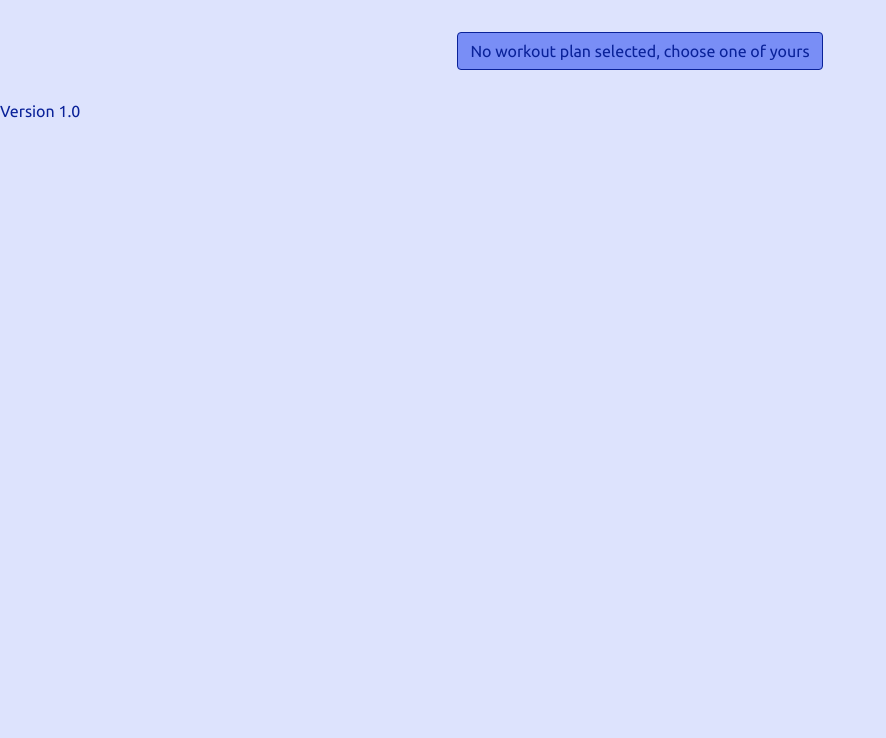
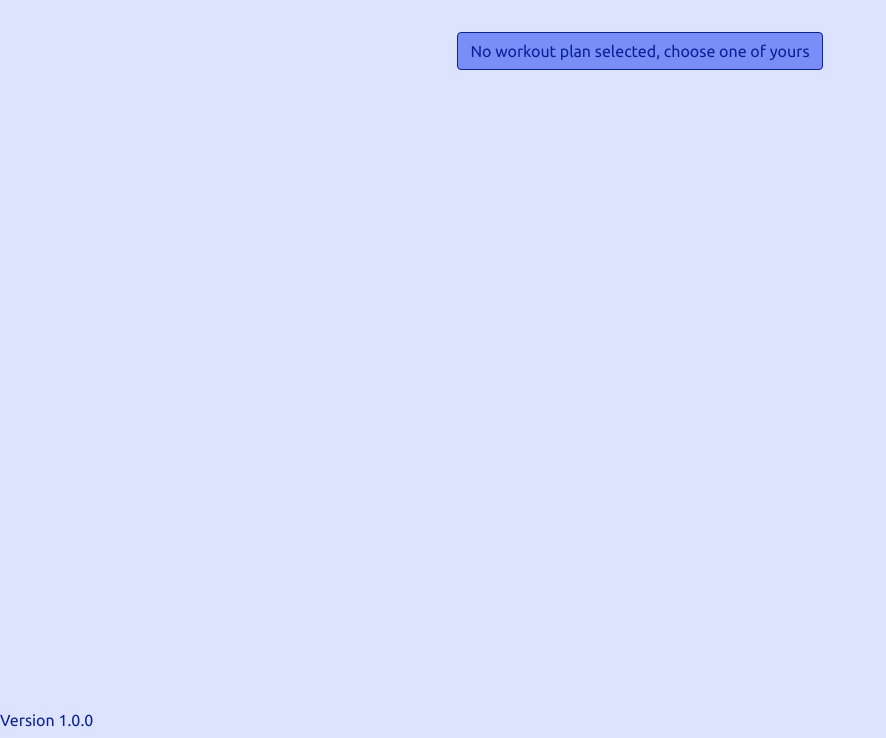
Before and after one commit to Gribek/Final_Project, a Django app: page /workout/1 in a window 1280 px wide. Shown: the part 62-800 px from the top of the page, without its empty margins (0-886 px from the left). Run offline with Django 3.2, Linux system fonts and the light colour scheme; the visitor is signed in with stand-in values (Sample User, id 1); data that the repository does not hold is empty; some libraries are stand-ins or nearby versions.

Commit message:
Added css class for footer.

```diff
--- a/RunScheduleApp/static/RunScheduleApp/css/style.css
+++ b/RunScheduleApp/static/RunScheduleApp/css/style.css
@@ -128,3 +128,8 @@ nav a:hover {
 .training_info {
     font-size: 13px;
 }
+
+.footer {
+    position: fixed;
+    bottom: 0;
+}
--- a/RunScheduleApp/templates/RunScheduleApp/base.html
+++ b/RunScheduleApp/templates/RunScheduleApp/base.html
@@ -67,7 +67,7 @@
     <script src="https://stackpath.bootstrapcdn.com/bootstrap/4.1.3/js/bootstrap.min.js"
             integrity="sha384-ChfqqxuZUCnJSK3+MXmPNIyE6ZbWh2IMqE241rYiqJxyMiZ6OW/JmZQ5stwEULTy"
             crossorigin="anonymous"></script>
-    <h6 class="text_blue">Version 1.0</h6>
+    <h6 class="text_blue footer">Version 1.0.0</h6>
 {% endblock %}
 </body>
 </html>
```
